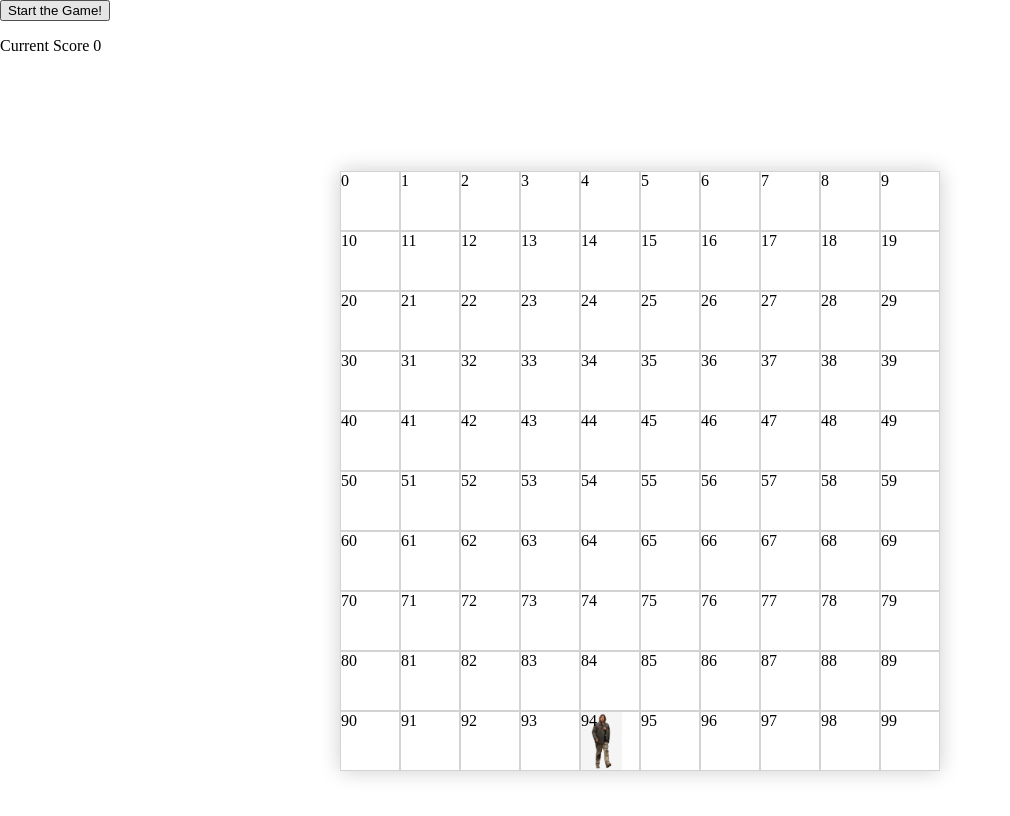
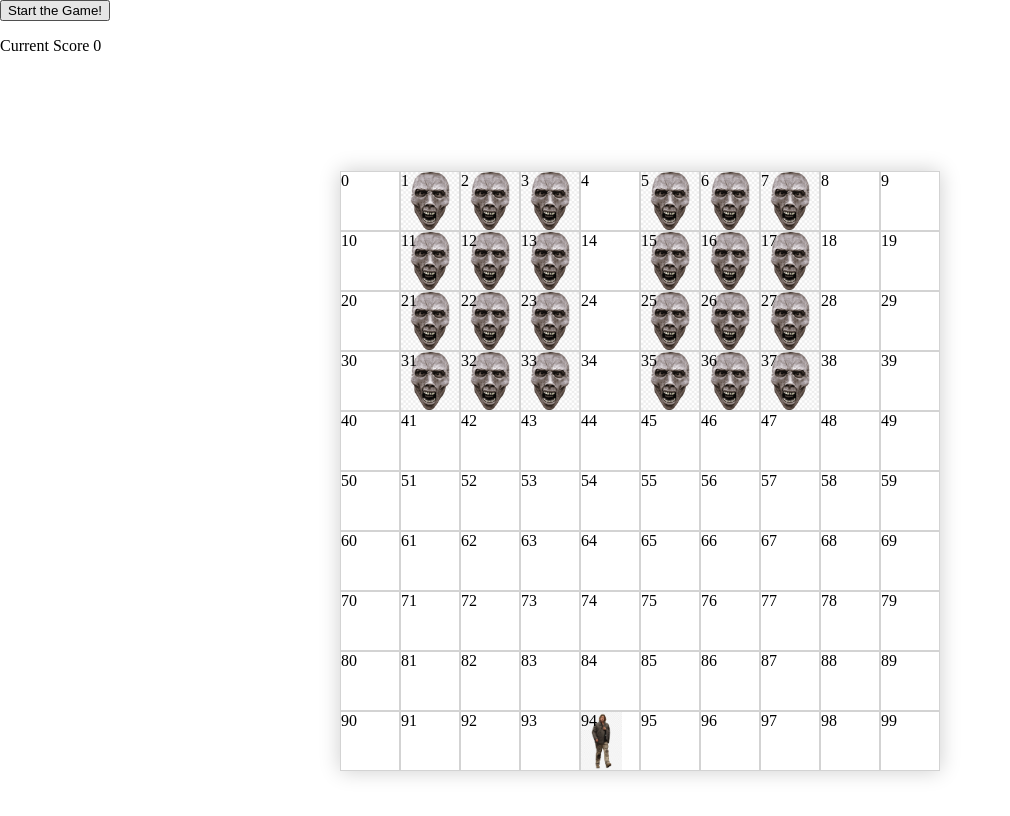
Before and after one commit to Edwyn26/sei-project-1, a plain HTML site: page index.html in a window 1280 px wide. Shown: the whole page, without its empty margins (0-1010 px from the left). Drawn offline with Linux system fonts and the light colour scheme.

Commit message:
added zombies in grid position

```diff
--- a/scripts/app.js
+++ b/scripts/app.js
@@ -1,6 +1,8 @@
 
 
 function init() {
+
+  // * Variables
 
   const grid = document.querySelector('.grid')
 
@@ -10,6 +12,9 @@ function init() {
 
   const gerryClass = 'gerry'
   let gerryPosition = 94
+
+  const zombieClass = 'zombie'
+  const zombies = [1, 2, 3, 5, 6, 7, 11, 12, 13, 15, 16, 17, 21, 22, 23, 25, 26, 27, 31, 32, 33, 35, 36, 37]
 
 
   // * Make a grid
@@ -21,6 +26,7 @@ function init() {
       cells.push(cell)
     }
     addGerry(startingPosition)
+    addZombies(startingPosition)
   }
 
   //* Add Gerry to the grid
@@ -39,8 +45,6 @@ function init() {
 
     const horizontalPosition = gerryPosition % width
 
-
-
     switch (event.keyCode) {
       case 39: //arrow right
         if (horizontalPosition < width - 1) gerryPosition++
@@ -51,9 +55,20 @@ function init() {
       default:
         console.log('INVALID KEY')
     }
-
     addGerry(gerryPosition)
   }
+
+  //* Add zombies
+
+  function addZombies() {
+    zombies.forEach(invader =>
+      cells[invader].classList.add(zombieClass))
+  }
+  //addZombies()
+
+
+
+
 
   // * Event listeners
   document.addEventListener('keyup', handleKeyUp)
--- a/styles/main.css
+++ b/styles/main.css
@@ -39,3 +39,10 @@ body {
   background-size: contain;
   cursor: pointer;
 }
+
+.grid div.zombie {
+  background-image: url('../assets/zombie-face.png');
+  background-repeat: no-repeat;
+  background-size: contain;
+  /* cursor: pointer; */
+}
```
